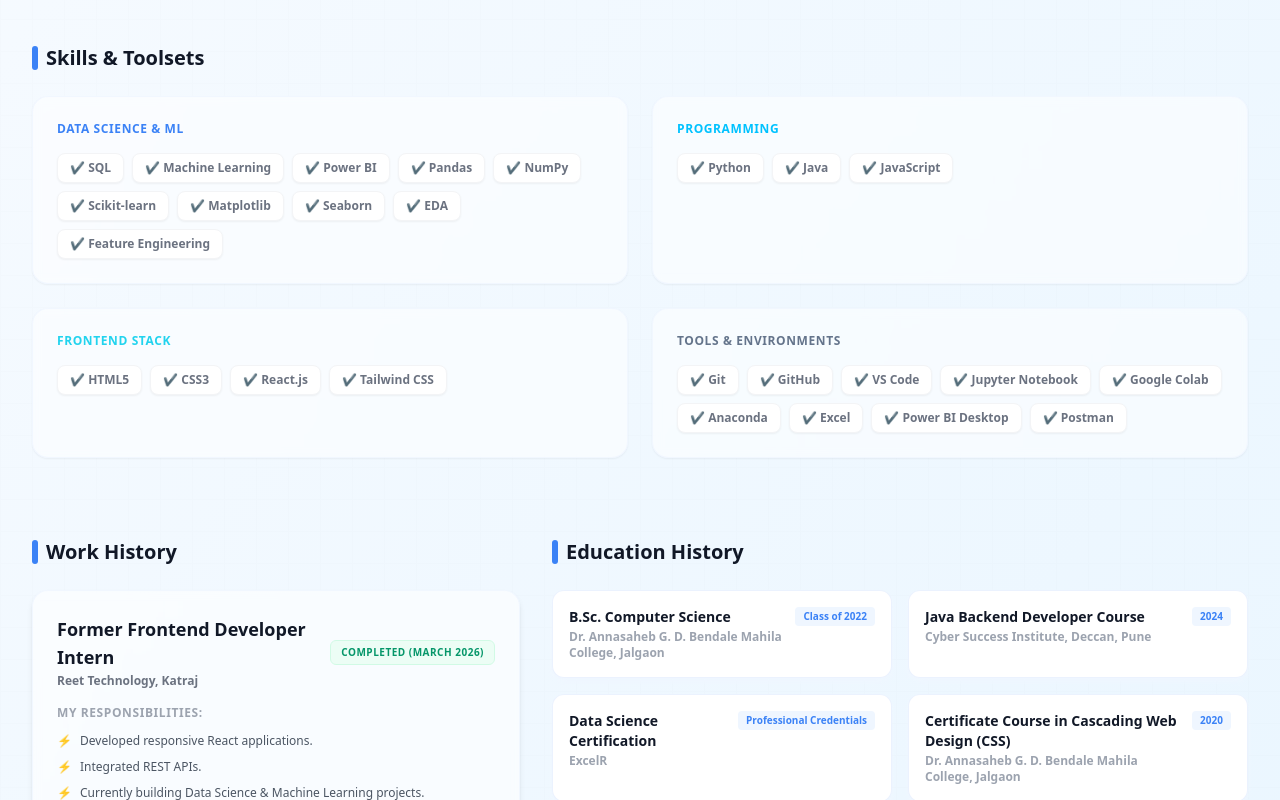
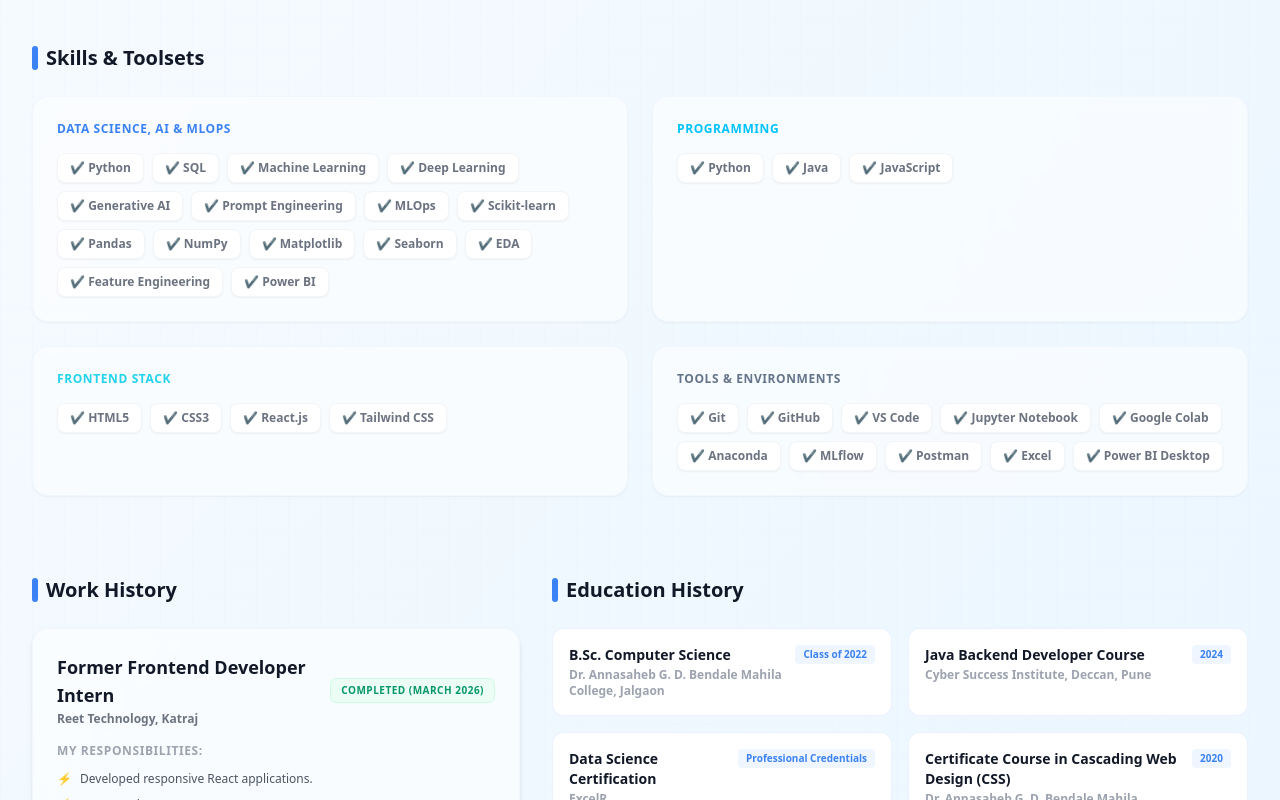
Before and after one commit to PritiHM/priti-portfolio, a React (Vite) app: page / in a window 1280 px wide. Shown: the part 1460-2260 px from the top of the page. Built offline with nearby package versions, Linux system fonts and the light colour scheme.

Commit message:
Updated portfolio with new education details and UI improvements

```diff
--- a/src/sections/About.jsx
+++ b/src/sections/About.jsx
@@ -3,11 +3,11 @@ import React from "react";
 const About = () => {
   // Configured categorized skills with specific design accents to match the Home section
   const skillCategories = [
-    {
-      title: "Data Science & ML",
-      accent: "text-[#3B82F6]",
-      skills: ["SQL", "Machine Learning", "Power BI", "Pandas", "NumPy", "Scikit-learn", "Matplotlib", "Seaborn", "EDA", "Feature Engineering"]
-    },
+   {
+  title: "Data Science, AI & MLOps",
+  accent: "text-[#3B82F6]",
+  skills: ["Python","SQL","Machine Learning","Deep Learning","Generative AI","Prompt Engineering","MLOps","Scikit-learn","Pandas","NumPy","Matplotlib", "Seaborn","EDA","Feature Engineering","Power BI"]
+},
     {
       title: "Programming",
       accent: "text-[#00C2FF]",
@@ -21,7 +21,7 @@ const About = () => {
     {
       title: "Tools & Environments",
       accent: "text-slate-500",
-      skills: ["Git", "GitHub", "VS Code", "Jupyter Notebook", "Google Colab", "Anaconda", "Excel", "Power BI Desktop", "Postman"]
+      skills: ["Git","GitHub","VS Code","Jupyter Notebook","Google Colab","Anaconda","MLflow","Postman","Excel","Power BI Desktop"]
     }
   ];
 
@@ -67,8 +67,8 @@ const About = () => {
             { title: "Data Analysis", desc: "Extracting complex statistical insights, cleaning data tables, and generating actionable growth metrics.", icon: "📊", border: "hover:border-[#00C2FF]/30" },
             { title: "Machine Learning", desc: "Developing supervised and unsupervised algorithms to classify datasets and predict trends.", icon: "🤖", border: "hover:border-[#3B82F6]/30" },
             { title: "Power BI", desc: "Designing premium, interactive business intelligence dashboards for clear analytical overview.", icon: "📈", border: "hover:border-amber-400/30" },
-            { title: "Frontend Development", desc: "Engineering high-fidelity layouts and fully custom responsive interfaces using React and Tailwind CSS.", icon: "💻", border: "hover:border-[#22D3EE]/30" }
-          ].map((card, idx) => (
+            { title: "Frontend Development", desc: "Engineering high-fidelity layouts and fully custom responsive interfaces using React and Tailwind CSS.", icon: "💻", border: "hover:border-[#22D3EE]/30" },
+ ].map((card, idx) => (
             <div
               key={idx}
               className={`group p-6 rounded-3xl bg-white/40 backdrop-blur-md border border-white/80 shadow-lg shadow-blue-900/5 flex flex-col justify-between transition-all duration-300 hover:scale-[1.03] hover:bg-white/50 ${card.border}`}
--- a/src/sections/Contact.jsx
+++ b/src/sections/Contact.jsx
@@ -112,7 +112,13 @@ const Contact = () => {
               <div className="text-xl mb-2 group-hover:scale-110 transition-transform duration-300">💼</div>
               <h4 className="text-xs font-bold text-gray-400 uppercase tracking-wider mb-2">Open To</h4>
               <div className="flex flex-wrap gap-1.5">
-                {["Data Science Roles", "Data Analyst Roles", "Machine Learning Projects", "Frontend Development"].map((role) => (
+                {[
+  "Data Scientist",
+  "Data Analyst",
+  "Machine Learning Engineer",
+  "Generative AI Engineer",
+  "MLOps Engineer"
+].map((role) => (
                   <span key={role} className="text-[10px] sm:text-xs font-semibold px-2.5 py-1 bg-white border border-gray-100 rounded-lg text-gray-600 shadow-sm">
                     • {role}
                   </span>
```
